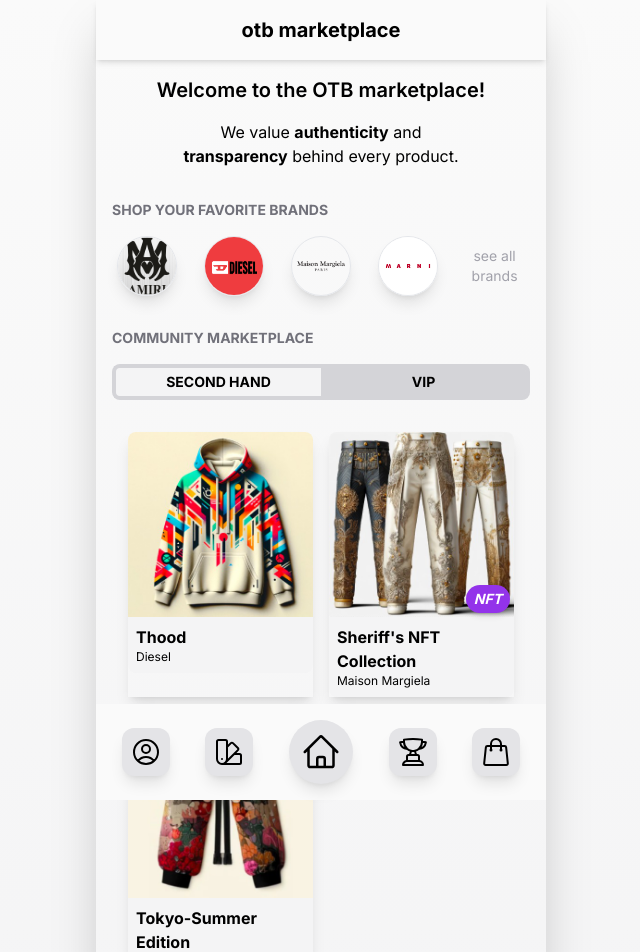
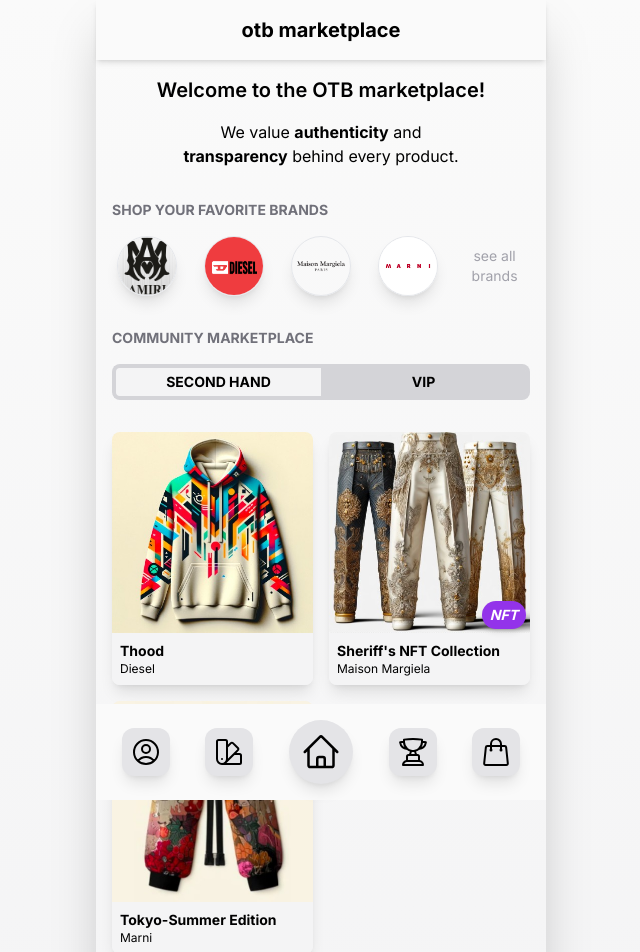
Before and after one commit to itsPeetah/polimi-innovation-project-2024-otb, a Next.js app: page /bravery/marketplace in a window 1280 px wide. Shown: the top 952 px of the page, without its empty margins (319-959 px from the left). Built offline with nearby package versions, Linux system fonts and the light colour scheme.

Commit message:
Product name style

```diff
--- a/src/app/(otb)/bravery/collection/components/ProductGrid.tsx
+++ b/src/app/(otb)/bravery/collection/components/ProductGrid.tsx
@@ -25,7 +25,7 @@
 
 function ProductCell(props: { product: Product }) {
   return (
-    <div className="shadow-lg">
+    <div className="shadow-lg rounded-lg">
       <Image
         src={getImageSrc(props.product.image)}
         alt={props.product.name}
@@ -34,7 +34,7 @@
         className="w-full aspect-square object-cover bg-black bg-opacity-10 rounded-t-lg"
       />
       <div className="w-full p-2 rounded-b-lg bg-zinc-100">
-        <h3 className="font-bold">{props.product.name}</h3>
+        <h3 className="font-bold text-xs sm:text-sm">{props.product.name}</h3>
         <p className="text-xs">{props.product.brand.name}</p>
       </div>
     </div>
--- a/src/app/(otb)/bravery/marketplace/components/ProductGrid.tsx
+++ b/src/app/(otb)/bravery/marketplace/components/ProductGrid.tsx
@@ -11,7 +11,7 @@
 
 export default function ProductGrid({ products }: Props) {
   return (
-    <div className="p-4 gap-4 grid grid-cols-2">
+    <div className="py-4 gap-4 grid grid-cols-2">
       {products.map((p) => {
         return <ProductCell product={p} key={`productcell__${p.name}`} />;
       })}
@@ -27,7 +27,7 @@
   const isNft = props.product.type === "nft";
 
   return (
-    <div className="shadow-lg">
+    <div className="shadow-lg rounded-lg">
       <div className="relative w-full aspect-square">
         <Image
           src={getImageSrc(props.product.image)}
@@ -43,7 +43,7 @@
         )}
       </div>
       <div className="w-full p-2 rounded-b-lg bg-zinc-100">
-        <h3 className="font-bold">{props.product.name}</h3>
+        <h3 className="font-bold text-xs sm:text-sm">{props.product.name}</h3>
         <p className="text-xs">{props.product.brand.name}</p>
       </div>
     </div>
```
